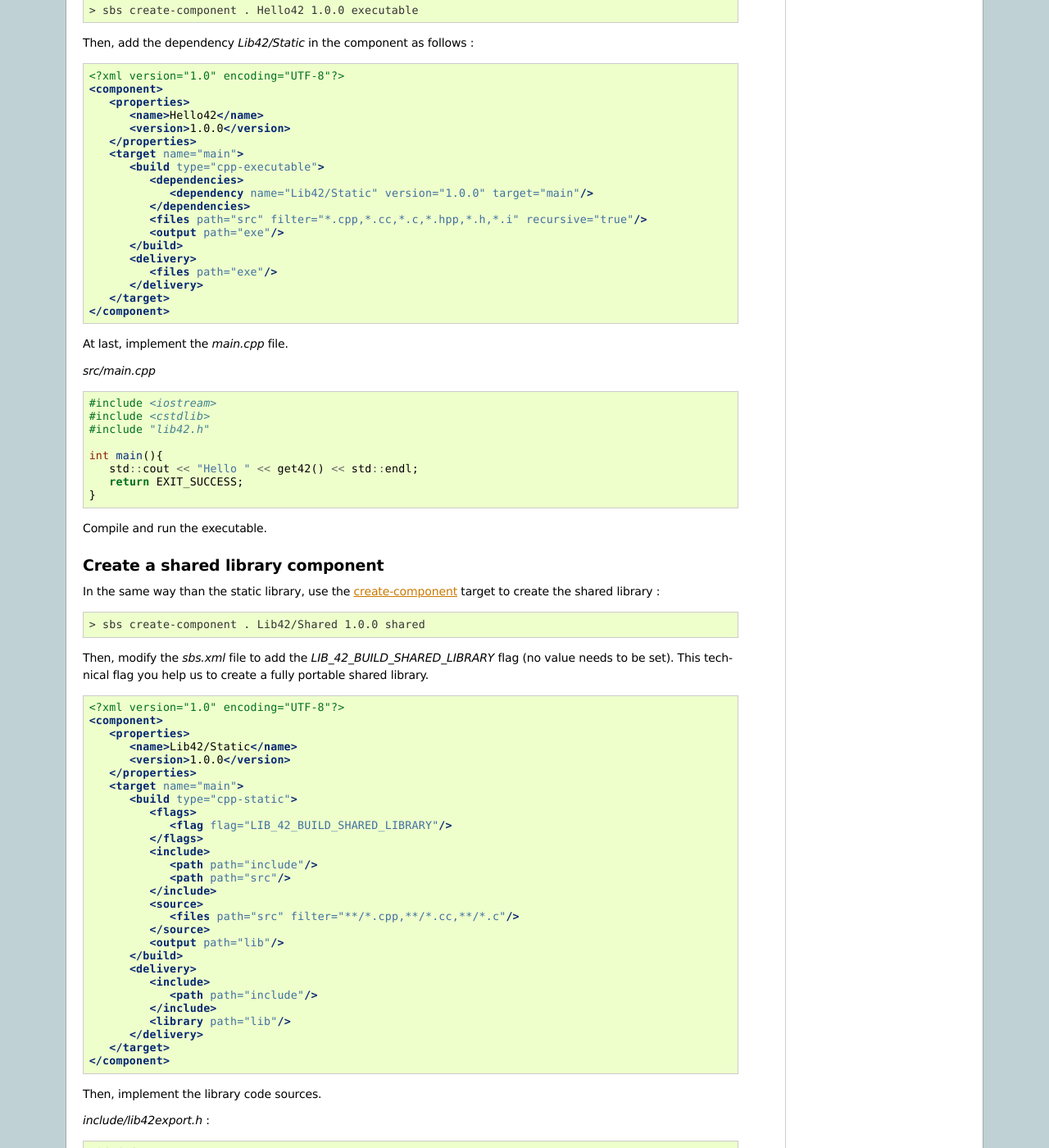
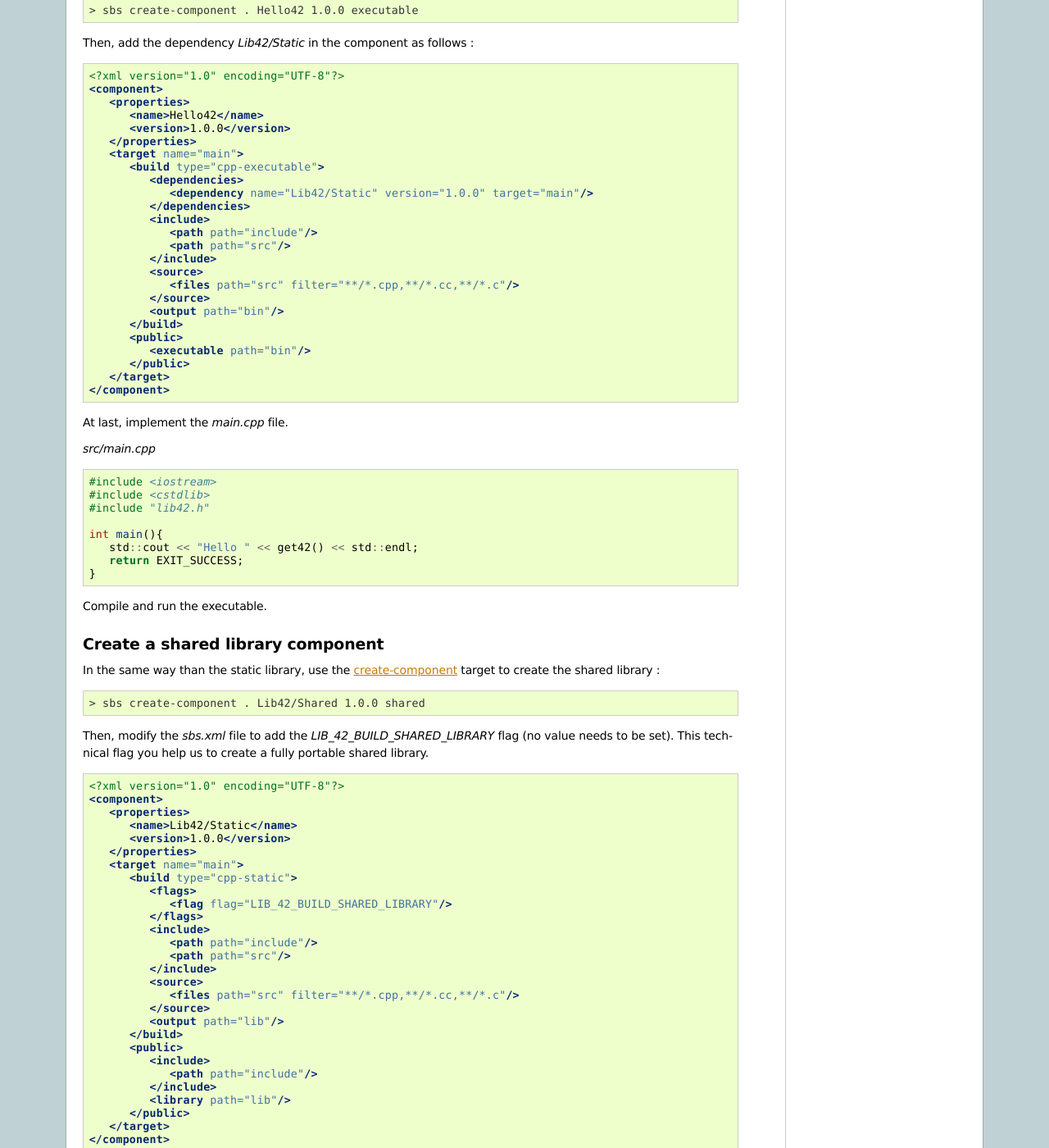
Before and after one commit to thoratou/sbs-sphinx-doc, a Sphinx documentation site: the page built from source/tutorial/develop-libraries.rst, in a window 1280 px wide and 1400 px high, scrolled down 1568 px. Shown: the whole window at 82% size. Built offline with Sphinx 7.4.7, drawn with Linux system fonts in a browser that asks for light colours; formulas are drawn with MathJax 3; some of the changed text lies outside the part shown.

Commit message:
little fix + changes delivery into public

```diff
--- a/source/index.rst
+++ b/source/index.rst
@@ -38,9 +38,9 @@ Create your component file :
             </source>
             <output path="bin"/>
          </build>
-         <delivery>
+         <public>
             <executable path="bin"/>
-         </delivery>
+         </public>
       </target>
    </component>
 
--- a/source/tutorial/dependencies.rst
+++ b/source/tutorial/dependencies.rst
@@ -99,9 +99,9 @@ To fix it, the *glm* component needs to be declared into the *sbs.xml* file :
             </source>
             <output path="bin"/>
          </build>
-         <delivery>
+         <public>
             <executable path="bin"/>
-         </delivery>
+         </public>
       </target>
    </component>
 
--- a/source/tutorial/develop-libraries.rst
+++ b/source/tutorial/develop-libraries.rst
@@ -38,12 +38,12 @@ THe *sbs.xml* file should contain those data :
             </source>
             <output path="lib"/>
          </build>
-         <delivery>
+         <public>
             <include>
                <path path="include"/>
             </include>
             <library path="lib"/>
-         </delivery>
+         </public>
       </target>
    </component>
 
@@ -103,12 +103,18 @@ Then, add the dependency *Lib42/Static* in the component as follows :
             <dependencies>
                <dependency name="Lib42/Static" version="1.0.0" target="main"/>
             </dependencies>
-            <files path="src" filter="*.cpp,*.cc,*.c,*.hpp,*.h,*.i" recursive="true"/>
-            <output path="exe"/>
+            <include>
+               <path path="include"/>
+               <path path="src"/>
+            </include>
+            <source>
+               <files path="src" filter="**/*.cpp,**/*.cc,**/*.c"/>
+            </source>
+            <output path="bin"/>
          </build>
-         <delivery>
-            <files path="exe"/>
-         </delivery>
+         <public>
+            <executable path="bin"/>
+         </public>
       </target>
    </component>
 
@@ -163,12 +169,12 @@ This technical flag you help us to create a fully portable shared library.
             </source>
             <output path="lib"/>
          </build>
-         <delivery>
+         <public>
             <include>
                <path path="include"/>
             </include>
             <library path="lib"/>
-         </delivery>
+         </public>
       </target>
    </component>
 
@@ -242,12 +248,18 @@ You need to change the *Lib42/Static* library by the *Lib42/Shared* one.
             <dependencies>
                <dependency name="Lib42/Shared" version="1.0.0" target="main"/>
             </dependencies>
-            <files path="src" filter="*.cpp,*.cc,*.c,*.hpp,*.h,*.i" recursive="true"/>
-            <output path="exe"/>
+            <include>
+               <path path="include"/>
+               <path path="src"/>
+            </include>
+            <source>
+               <files path="src" filter="**/*.cpp,**/*.cc,**/*.c"/>
+            </source>
+            <output path="bin"/>
          </build>
-         <delivery>
-            <files path="exe"/>
-         </delivery>
+         <public>
+            <executable path="bin"/>
+         </public>
       </target>
    </component>
 
--- a/source/tutorial/helloworld.rst
+++ b/source/tutorial/helloworld.rst
@@ -75,9 +75,9 @@ open the generated *sbs.xml* file to verify its data :
             </source>
             <output path="bin"/>
          </build>
-         <delivery>
+         <public>
             <executable path="bin"/>
-         </delivery>
+         </public>
       </target>
    </component>
 
```
Also changed, not shown: source/tutorial/improve-helloworld.rst (+6 -6 lines), source/tutorial/test-libraries.rst (+4 -4 lines).
